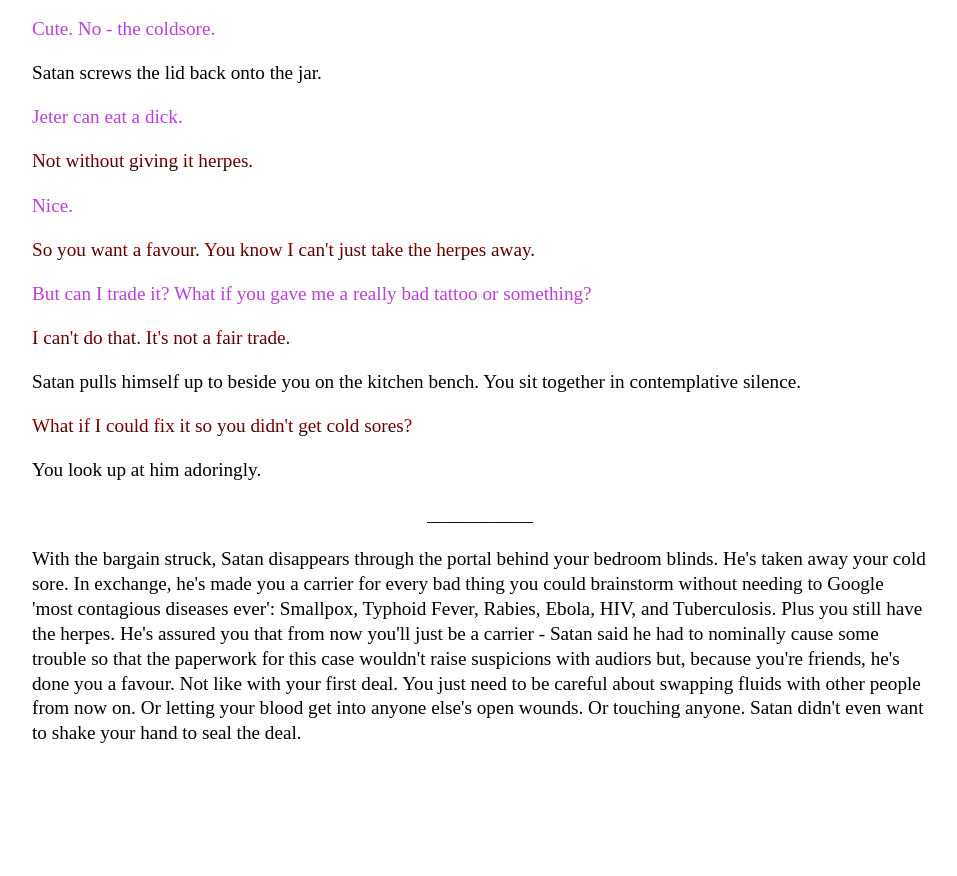
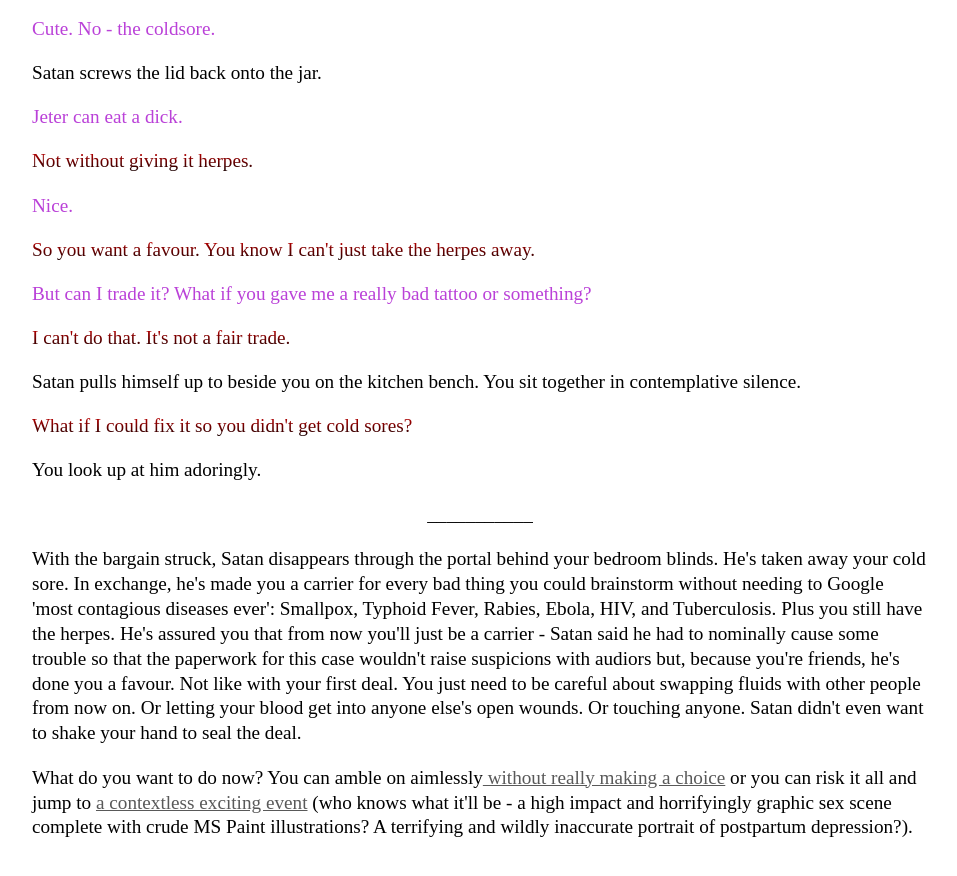
Before and after one commit to Pinelife/pinelife.github.io, a Jekyll site: the page Hellhole/Room9.html, which Jekyll copies as it is, in a window 1280 px wide and 900 px high, scrolled down 2449 px. Shown: the top 876 px of the window, without its empty margins (160-1117 px from the left). Built offline with Jekyll 4.4.1, drawn with Linux system fonts in a browser that asks for light colours; before the commit the page ends 3255 px from its top, so only the background shows below that.

Commit message:
Update Room9.html

```diff
--- a/Hellhole/Room9.html
+++ b/Hellhole/Room9.html
@@ -190,3 +190,5 @@ raise suspicions with audiors but, because you're friends, he's done you a favou
 You just need to be careful about swapping fluids with other people from now on. Or letting your blood get into anyone else's open wounds.
 Or touching anyone. Satan didn't even want to shake your hand to seal the deal.
 </p>
+<p>What do you want to do now? You can amble on aimlessly<a href = "Room8.html"> without really making a choice</a> or you can risk it all and jump to <a href ="excitingevent1.html">a contextless exciting event</a> (who knows what it'll be -
+a high impact and horrifyingly graphic sex scene complete with crude MS Paint illustrations? A terrifying and wildly inaccurate portrait of postpartum depression?). </p>
```
